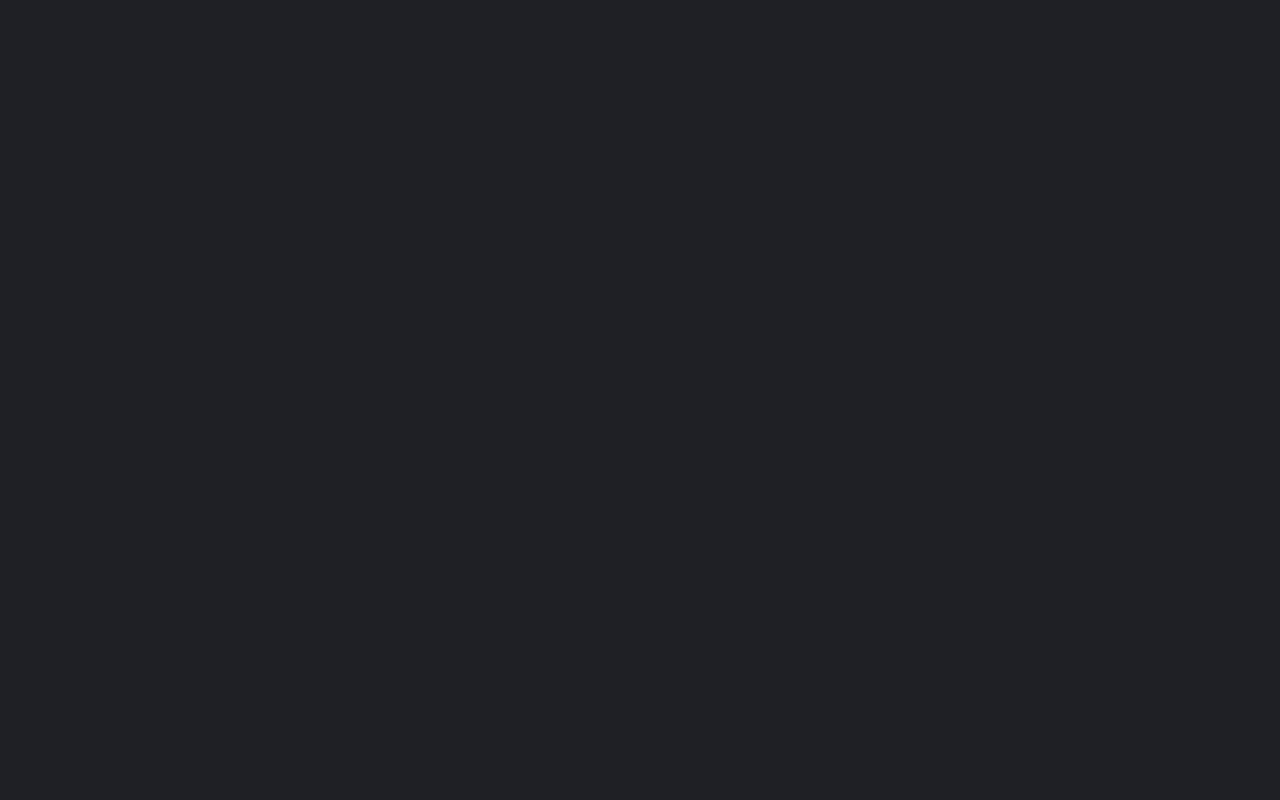
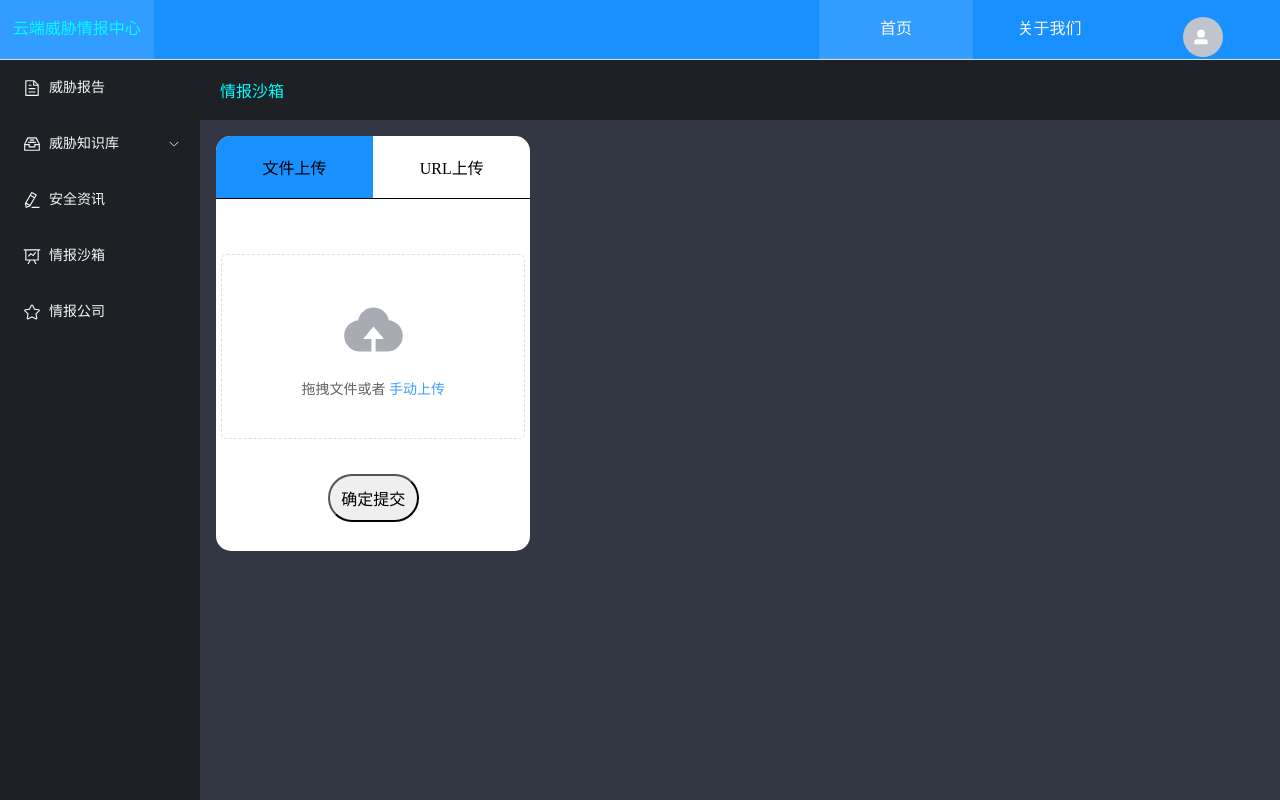
Before and after one commit to frostheaven/cloud-threat-intelligent-center, a Vue app: page /home/intelligence-sandbox in a window 1280 px wide. Before the commit this address had no page. Built offline with nearby package versions, Linux system fonts and the light colour scheme.

Commit message:
11/1 update by Siri

```diff
--- /dev/null
+++ b/src/common/IntelligenceSandbox_loader/index.vue
@@ -0,0 +1,80 @@
+<template>
+  <div class="loader">
+    <div class="select">
+      <div class="isActive"><span>文件上传</span></div>
+      <div><span>URL上传</span></div>
+    </div>
+    <div class="upload">
+      <el-upload class="upload-demo" drag action="https://run.mocky.io/v3/9d059bf9-4660-45f2-925d-ce80ad6c4d15" multiple>
+        <el-icon class="el-icon--upload"><upload-filled /></el-icon>
+        <div class="el-upload__text">
+          拖拽文件或者 <em>手动上传</em>
+        </div>
+
+      </el-upload>
+      <button>确定提交</button>
+    </div>
+    <div class="url_load">
+
+    </div>
+
+  </div>
+</template>
+<script lang='ts' setup>
+import { ElUpload, ElIcon } from 'element-plus'
+import { UploadFilled } from '@element-plus/icons-vue'
+</script>
+<style scoped lang="scss">
+.loader {
+  color: black;
+  background-color: #fff;
+  width: 30%;
+  height: 64%;
+  border-radius: 15px;
+  overflow: hidden;
+
+  .select {
+    display: flex;
+    text-align: center;
+    height: 15%;
+    border-bottom: 1px solid;
+
+    div {
+      flex: 1;
+      display: flex;
+      align-items: center;
+
+      span {
+        width: 100%;
+      }
+    }
+
+    .isActive {
+      background-color: #1890ff;
+    }
+  }
+
+
+
+  .upload {
+    display: flex;
+    flex-direction: column;
+    padding: 5px;
+    margin: 50px 0 0 0;
+    justify-content: center;
+    align-items: center;
+
+    .upload-demo {
+      width: 100%;
+    }
+
+    button {
+      width: 30%;
+      height: 48px;
+      border-radius: 24px;
+      font-size: 16px;
+      margin-top: 25px;
+    }
+  }
+}
+</style>
--- /dev/null
+++ b/src/common/SecurityNews/index.vue
@@ -0,0 +1,52 @@
+<template>
+  <div class="root">
+    <a href="">Bitter组织恶意木马分析</a>
+    <p>在七名形成日常分析工作中还想一个意思Bitter住址的恶意木马，进分析发现这是盖住值得一个下载器，主要用于持久化和下载执行下一阶段恶意木马</p>
+    <div class="detail">
+      <span>2021-12-28</span> |
+
+      <span>VenusEue威胁情报中心</span>
+    </div>
+  </div>
+</template>
+<script lang='ts' setup>
+import { Elcard } from 'element-plus'
+
+
+
+
+
+</script>
+<style scoped lang="scss">
+.root {
+  color: rgb(248, 238, 238);
+  width: 25%;
+  padding: 5px;
+  margin: 25px 0;
+
+  &:hover {
+    border: 1px solid $font-color-dark;
+    border-radius: 10px;
+    box-shadow: 1px 2px 10px #4f5665;
+  }
+
+  a {
+    font-size: 25px;
+    color: $font-color-dark;
+  }
+
+  a:hover {
+    color: $font-color-light;
+
+  }
+
+  p {
+    margin: 10px 0;
+  }
+
+
+  .detail {
+    font-size: 15px;
+  }
+}
+</style>
--- a/src/common/home/home.vue
+++ b/src/common/home/home.vue
@@ -1,54 +1,50 @@
 <template>
+    <div>
         <div class="top-menu">
             <top-menu />
         </div>
         <div class="central-display">
             <el-container class="layout-container">
-            <el-aside width="200px">
+                <el-aside width="200px" style="background-color: #1d2025;">
                     <el-scrollbar>
-                    <el-menu :default-openeds="['2']"
-                    :default-active="activeIndex"
-                    @select="handleSelect">
+                        <el-menu :default-openeds="['2']" :default-active="activeIndex" @select="handleSelect">
                             <el-menu-item index="report">
                                 <template #title>
                                     <el-icon>
-                                    <document/>
-                                </el-icon>威胁报告
+                                        <document />
+                                    </el-icon>
+                                    威胁报告
                                 </template>
                             </el-menu-item>
 
-                        <el-sub-menu index="2">
+                            <el-sub-menu index="threat-knowledge-base">
                                 <template #title>
-                                <el-icon><MessageBox /></el-icon>威胁知识库
+                                    <el-icon>
+                                        <MessageBox />
+                                    </el-icon>威胁知识库
                                 </template>
                                 <el-menu-item-group>
-                                <el-menu-item index="virus-family-lib"><el-icon><CaretRight /></el-icon>病毒家族库</el-menu-item>
-                                <el-menu-item index="apt-organize-lib"><el-icon><CaretRight /></el-icon>APT组织库</el-menu-item>
-                                <el-menu-item index="row-intelligence"><el-icon><CaretRight /></el-icon>原始情报</el-menu-item>
+                                    <el-menu-item index="virus-family-lib"><el-icon>
+                                            <CaretRight />
+                                        </el-icon>病毒家族库</el-menu-item>
+                                    <el-menu-item index="apt-organize-lib"><el-icon>
+                                            <CaretRight />
+                                        </el-icon>APT组织库</el-menu-item>
                                 </el-menu-item-group>
                             </el-sub-menu>
-
-                        <el-menu-item index="3">
+                            <el-menu-item index="security-information">
                                 <template #title>
                                     <el-icon>
-                                    <monitor />
-                                </el-icon>威胁可视化
+                                        <edit-pen />
+                                    </el-icon>安全资讯
                                 </template>
                             </el-menu-item>
 
-                        <el-menu-item index="4">
-                            <template #title>
-                                <el-icon>
-                                    <edit-pen />
-                                </el-icon>威胁研判
-                            </template>
-                        </el-menu-item>
-
-                        <el-menu-item index="5">
+                            <el-menu-item index="intelligence-sandbox">
                                 <template #title>
                                     <el-icon>
                                         <data-line />
-                                </el-icon>漏洞透析
+                                    </el-icon>情报沙箱
                                 </template>
                             </el-menu-item>
 
@@ -56,7 +52,7 @@
                                 <template #title>
                                     <el-icon>
                                         <star />
-                                </el-icon>情报订阅
+                                    </el-icon>情报公司
                                 </template>
                             </el-menu-item>
 
@@ -77,7 +73,7 @@
                 </el-container>
             </el-container>
         </div>
-
+    </div>
 </template>
 
 <script lang="ts" setup>
@@ -102,39 +98,48 @@ const handleSelect = (key: string, keyPath: string[]) => {
 <style scoped lang="scss">
 .top-menu {
     height: $top-menu-height;
-    position: fixed;
     width: 100%;
 }
 
 .central-display {
     height: calc(100vh - $top-menu-height);
-    padding-top: $top-menu-height;
+    position: fixed;
     width: 100%;
 }
 
 .layout-container {
     height: 100%;
+
     .el-header {
         position: relative;
         background-color: $common-bgc-dark;
     }
+
     .el-menu {
         border-right: none;
-        .el-menu-item, :deep(.el-sub-menu__title) {
+
+        .el-menu-item,
+        :deep(.el-sub-menu__title) {
             color: $font-color-light;
+
             &:hover {
                 background-color: lighten($common-bgc-dark, 10);
                 color: lighten($font-color-light, 10);
             }
         }
+
         :deep(.is-active) {
-            color: $font-hover-color!important;;
+            color: $font-hover-color !important;
+            ;
         }
-        &, & > * {
+
+        &,
+        &>* {
             background: $common-bgc-dark;
         }
 
     }
+
     .el-main {
         padding: 0;
         width: 100%;
@@ -143,6 +148,7 @@ const handleSelect = (key: string, keyPath: string[]) => {
         //     border-radius: 5%;
         // }
     }
+
     .toolbar {
         display: inline-flex;
         align-items: center;
@@ -153,5 +159,4 @@ const handleSelect = (key: string, keyPath: string[]) => {
         color: $font-hover-color;
     }
 }
-
 </style>
--- a/src/index.scss
+++ b/src/index.scss
@@ -1,4 +1,5 @@
 $common-bgc-dark: #1d2025;
+$common-bgc-grey: #323743;
 $common-bgc-light: #fff;
 $common-bgc-primary: #1890ff;
 $page-width: 1200px;
@@ -10,4 +11,4 @@ $font-size-small: 12px;
 $shadow-color: black;
 
 //顶部菜单栏
-$top-menu-height: var(--el-menu-horizontal-height);
+$top-menu-height: 60px;
--- /dev/null
+++ b/src/router/SecurityInformation/index.ts
@@ -0,0 +1,15 @@
+import { RouteRecordRaw } from 'vue-router'
+import SecurityInformation from '@views/SecurityInformation/SecurityInformation.vue'
+const route: RouteRecordRaw[] = [
+  {
+    path: '/home/security-information',
+    name: 'security-information',
+    component: SecurityInformation,
+    meta: {
+      title: '安全资讯',
+      hidden: true
+    }
+  },
+]
+
+export default route
--- a/src/router/ThreatKnowledgeBase/index.ts
+++ b/src/router/ThreatKnowledgeBase/index.ts
@@ -15,15 +15,6 @@ const route: RouteRecordRaw[] = [
         }
     },
     {
-        path: '/home/threat-knowledge-base/row-intelligence',
-        name: 'row-intelligence',
-        component: RawIntelligence,
-        meta: {
-            title: '原始情报',
-            hidden: true
-        }
-    },
-    {
         path: '/home/threat-knowledge-base/virus-family-lib',
         name: 'virus-family-lib',
         component: VirusFamilyLib,
--- a/src/router/routers.ts
+++ b/src/router/routers.ts
@@ -1,5 +1,4 @@
 import ThreatKnowledgeBase from '@router/ThreatKnowledgeBase/index.ts'
-
 export const createrouter = [
   {
     path: '/',
@@ -31,7 +30,25 @@ export const createrouter = [
         path: '/home/threat-knowledge-base',
         name: 'threat-knowledge-base',
         children: [...ThreatKnowledgeBase]
-      }
+      },
+      {
+        path: '/home/security-information',
+        name: 'security-information',
+        component: () => import('@views/SecurityInformation/SecurityInformation.vue'),
+        meta: {
+          title: '安全资讯',
+          hidden: true
+        }
+      },
+      {
+        path: '/home/intelligence-sandbox',
+        name: 'intelligence-sandbox',
+        component: () => import('@views/IntelligenceSandbox/IntelligenceSandbox.vue'),
+        meta: {
+          title: '情报沙箱',
+          hidden: true
+        }
+      },
     ]
   },
   {
--- a/src/style.scss
+++ b/src/style.scss
@@ -4,6 +4,18 @@
 }
 
 body {
-  background-color: $common-bgc-dark;
+  background-color: $common-bgc-grey;
   color: $color;
+  height: 100vh;
+  width: 100vw;
 }
+
+#app {
+  height: 100vh;
+  width: 100vw;
+}
+
+
+a {
+  text-decoration: none;
+}
--- /dev/null
+++ b/src/views/IntelligenceSandbox/IntelligenceSandbox.vue
@@ -0,0 +1,13 @@
+<template>
+  <div class="IntelligenceSandbox">
+    <Loader></Loader>
+  </div>
+</template>
+<script lang='ts' setup>
+import Loader from '@common/IntelligenceSandbox_loader/index.vue'
+</script>
+<style scoped lang="scss">
+.IntelligenceSandbox {
+  height: 100%;
+}
+</style>
--- /dev/null
+++ b/src/views/SecurityInformation/SecurityInformation.vue
@@ -0,0 +1,48 @@
+<template>
+  <div class="SecurityInformation">
+    <h1>安全新闻 &#920 安全预警</h1>
+    <h3>让您收获最前沿的安全新闻掌握最新的安全动态</h3>
+    <div class="news">
+      <SecurityNews></SecurityNews>
+      <SecurityNews></SecurityNews>
+      <SecurityNews></SecurityNews>
+      <SecurityNews></SecurityNews>
+      <SecurityNews></SecurityNews>
+      <SecurityNews></SecurityNews>
+      <SecurityNews></SecurityNews>
+      <SecurityNews></SecurityNews>
+      <SecurityNews></SecurityNews>
+    </div>
+
+
+  </div>
+</template>
+<script lang='ts' setup>
+import SecurityNews from '@common/SecurityNews/index.vue'
+
+
+
+</script>
+<style scoped lang="scss">
+.SecurityInformation {
+  h1 {
+    text-align: center;
+    font-size: 50px;
+    color: rgb(239, 229, 229);
+  }
+
+  h3 {
+    text-align: center;
+
+    color: rgb(248, 238, 238);
+  }
+
+  .news {
+    display: flex;
+    flex-wrap: wrap;
+    justify-content: space-around;
+  }
+
+
+}
+</style>
```
Also changed, not shown: 2 other files (tests, documents, lock files or other folders). Lines whose indentation alone changed are shown as unchanged.
